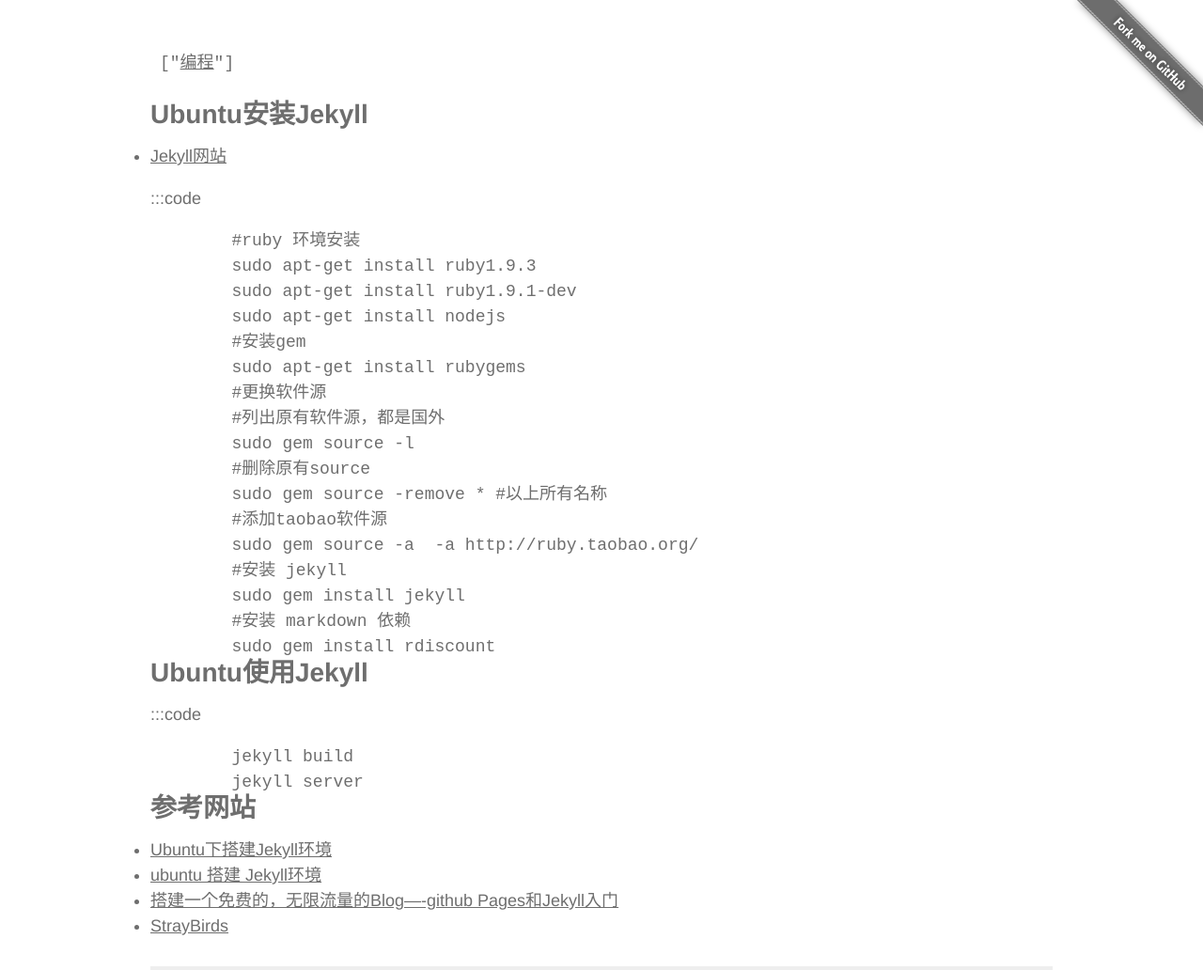
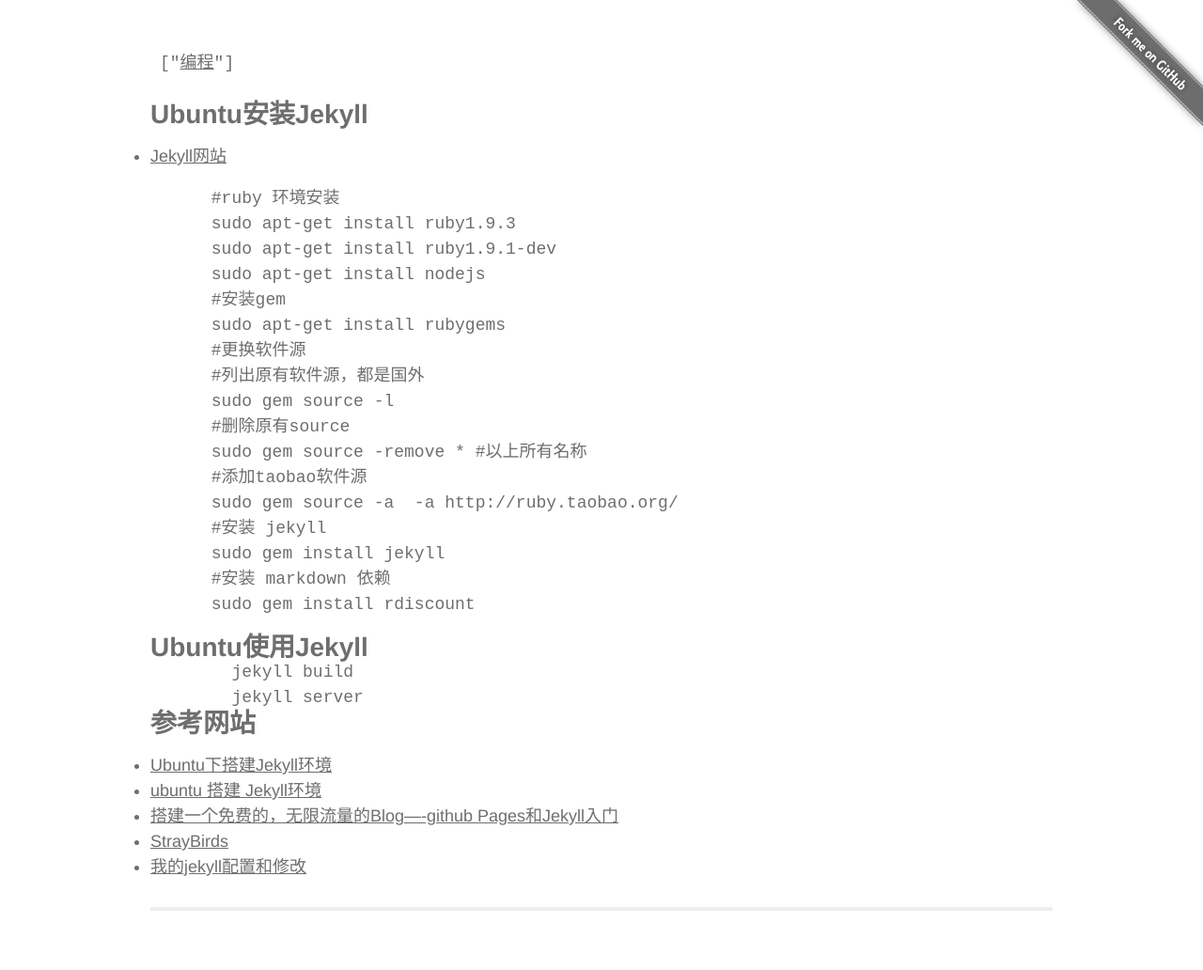
Before and after one commit to intohole/intohole.github.io, a Jekyll site: the page built from _posts/tech/2015-03-20-use-jekyll-create-git-page.md, in a window 1280 px wide. Shown: the whole page at 94% size. Built offline with Jekyll 4.4.1, drawn with Linux system fonts in a browser that asks for light colours; after the commit the page ends 969 px from its top, so only the background shows below that.

Commit message:
整理格式

```diff
--- a/_posts/tech/2015-03-20-use-jekyll-create-git-page.md
+++ b/_posts/tech/2015-03-20-use-jekyll-create-git-page.md
@@ -10,8 +10,6 @@
 ---------------
 
 + [Jekyll网站](http://jekyll.bootcss.com/)
-
-:::code
 
             #ruby 环境安装
             sudo apt-get install ruby1.9.3
@@ -34,9 +32,6 @@
 Ubuntu使用Jekyll
 -------------
 
-:::code
-
-
             jekyll build
             jekyll server
 
@@ -50,3 +45,4 @@
 + [ubuntu 搭建 Jekyll环境](http://www.07net01.com/program/239652.html)
 + [搭建一个免费的，无限流量的Blog----github Pages和Jekyll入门](http://www.ruanyifeng.com/blog/2012/08/blogging_with_jekyll.html)
 + [StrayBirds](https://github.com/minixalpha/StrayBirds)
++ [我的jekyll配置和修改](http://blog.javachen.com/2013/08/31/my-jekyll-config/)
```
Also changed, not shown: _posts/tech/2015-03-21-sublime-plugins-install.md (+6 -8 lines).
